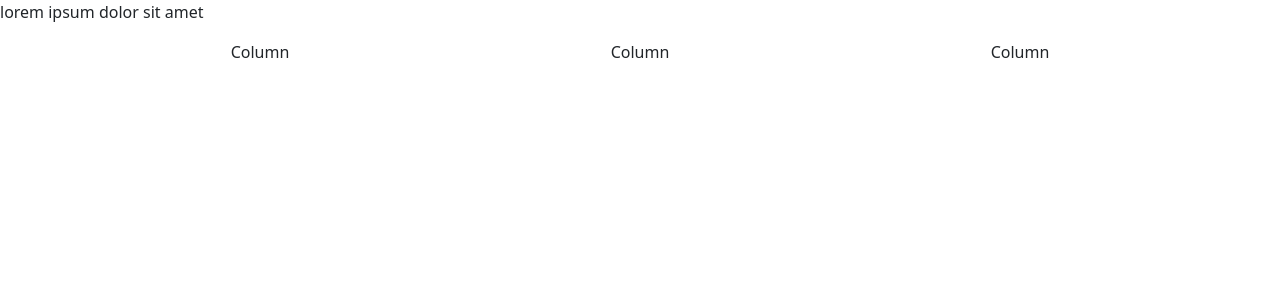
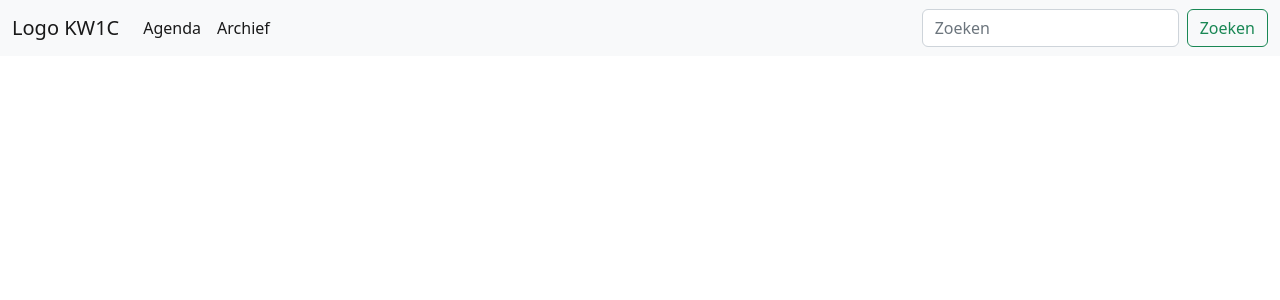
Before and after one commit to productiehuis/Reserveringsysteem, a PHP site: page / in a window 1280 px wide. Shown: the top 300 px of the page. Run offline with PHP 8.4, Linux system fonts and the light colour scheme.

Commit message:
[+] Created header.php v1

```diff
--- /dev/null
+++ b/public/includes/footer.php
@@ -0,0 +1 @@
+<?php
--- /dev/null
+++ b/public/includes/header.php
@@ -0,0 +1,26 @@
+<?php
+
+echo '
+<nav class="navbar navbar-expand-lg bg-light">
+  <div class="container-fluid">
+    <a class="navbar-brand" href="#">Logo KW1C</a>
+    <button class="navbar-toggler" type="button" data-bs-toggle="collapse" data-bs-target="#navbarSupportedContent" aria-controls="navbarSupportedContent" aria-expanded="false" aria-label="Toggle navigation">
+      <span class="navbar-toggler-icon"></span>
+    </button>
+    <div class="collapse navbar-collapse" id="navbarSupportedContent">
+      <ul class="navbar-nav me-auto mb-2 mb-lg-0">
+        <li class="nav-item">
+          <a class="nav-link active" aria-current="page" href="#">Agenda</a>
+        </li>
+        <li class="nav-item">
+          <a class="nav-link active" aria-current="page" href="#">Archief</a>
+        </li>
+      </ul>
+      <form class="d-flex" role="search">
+        <input class="form-control me-2" type="search" placeholder="Zoeken" aria-label="Search">
+        <button class="btn btn-outline-success" type="submit">Zoeken</button>
+      </form>
+    </div>
+  </div>
+</nav>
+';
--- a/public/index.php
+++ b/public/index.php
@@ -12,22 +12,17 @@ $test = "200";
         <meta http-equiv="X-UA-Compatible" content="ie=edge">
         <link href="css/bootstrap.min.css" rel="stylesheet">
         <script src="js/bootstrap.bundle.js" defer></script>
-        <title>test</title>
+        <title>KW1C Reserveringssysteem</title>
     </head>
     <body>
-        <p>lorem ipsum dolor sit amet</p>
-        <div class="container text-center">
-            <div class="row">
-                <div class="col">
-                    Column
-                </div>
-                <div class="col">
-                    Column
-                </div>
-                <div class="col">
-                    Column
-                </div>
-            </div>
-        </div>
+        <header>
+            <?php include "./includes/header.php"?>
+        </header>
+        <main>
+
+        </main>
+        <footer>
+
+        </footer>
     </body>
 </html>
```
